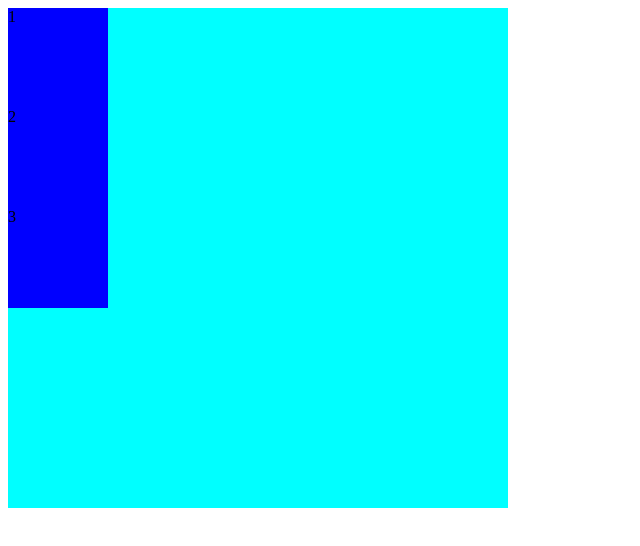
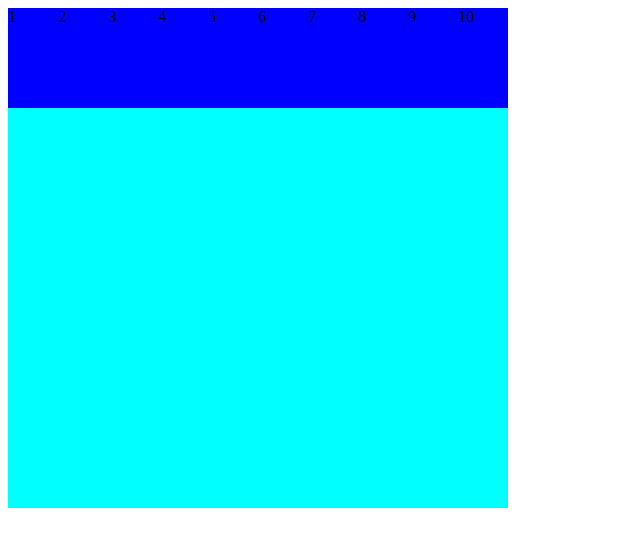
Before and after one commit to GabrielAdosS/Pw, a plain HTML site: page index.html in a window 1280 px wide. Shown: the whole page, without its empty margins (0-640 px from the left). Drawn offline with Linux system fonts and the light colour scheme.

Commit message:
aumentando as divs

```diff
--- a/index.html
+++ b/index.html
@@ -11,6 +11,13 @@
         <div>1</div>
         <div>2</div>
         <div>3</div>
+        <div>4</div>
+        <div>5</div>
+        <div>6</div>
+        <div>7</div>
+        <div>8</div>
+        <div>9</div>
+        <div>10</div>
     </div>
 </body>
 </html>
--- a/style.css
+++ b/style.css
@@ -2,6 +2,8 @@
   background-color: aqua;
   height: 500px;
   width: 500px;
+  display: flex;
+  flex-wrap: nowrap;
 }
 
 #container div {
```
